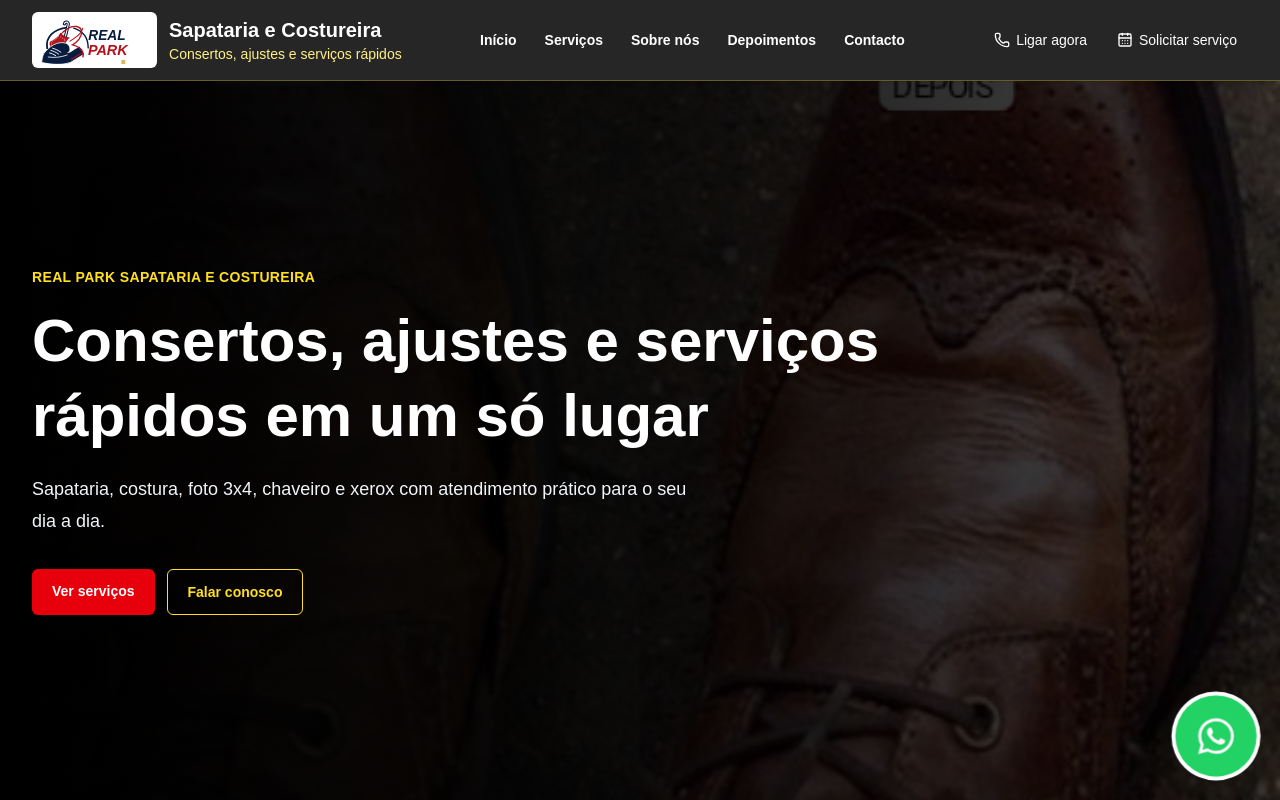
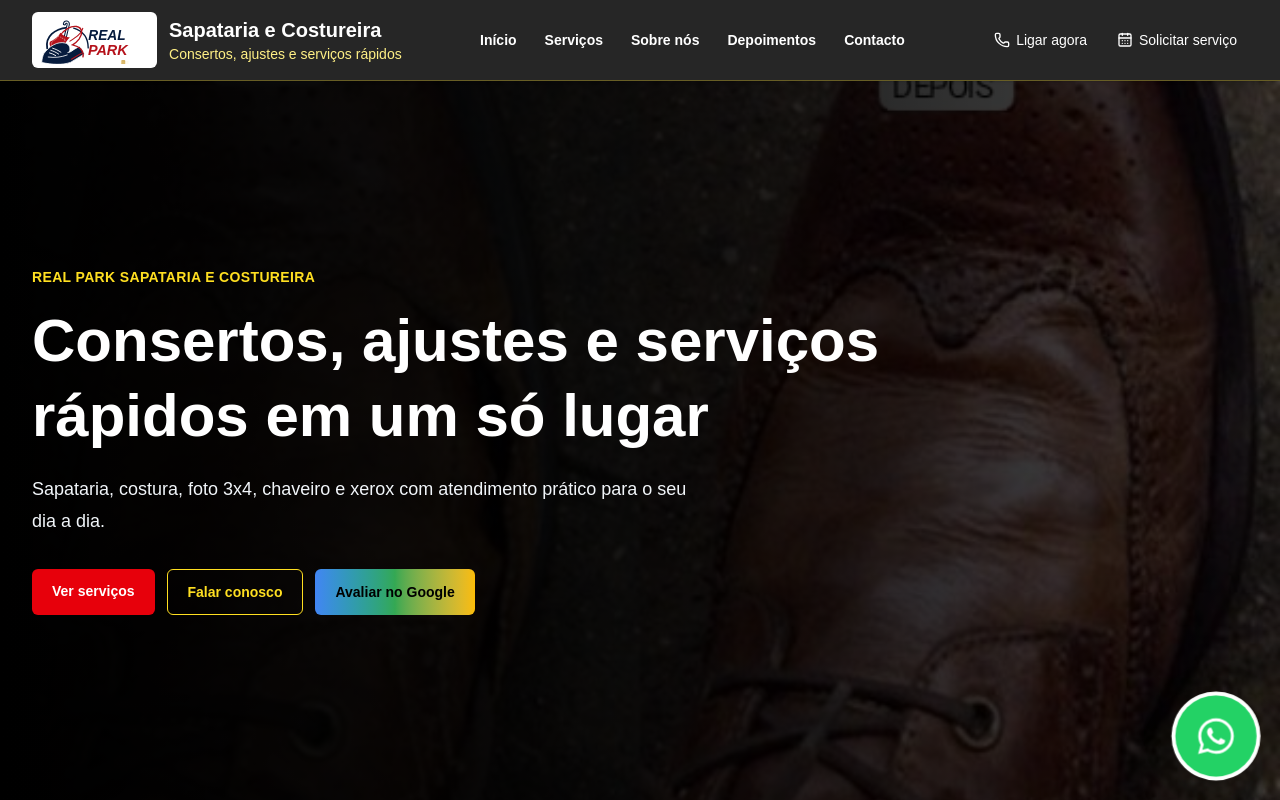
Before and after one commit to Ese-Fapo/sapaterio, a Next.js app: page / in a window 1280 px wide. Shown: the top 800 px of the page. Built offline with nearby package versions, Linux system fonts and the light colour scheme.

Commit message:
feat: add Google review link to Hero component

```diff
--- a/app/_components/Hero.jsx
+++ b/app/_components/Hero.jsx
@@ -1,6 +1,7 @@
 import Image from "next/image"
 import Link from "next/link"
 import React from "react"
+import { googleReviewLink } from "./HomeSections"
 
 const Hero = () => {
   return (
@@ -39,6 +40,14 @@ const Hero = () => {
           >
             Falar conosco
           </Link>
+          <a
+            href={googleReviewLink}
+            target="_blank"
+            rel="noreferrer"
+            className="inline-flex items-center justify-center rounded-md bg-gradient-to-r from-[#4285F4] via-[#34A853] to-[#FBBC05] px-5 py-3 text-sm font-bold text-black transition hover:brightness-95"
+          >
+            Avaliar no Google
+          </a>
         </div>
       </div>
     </section>
```
